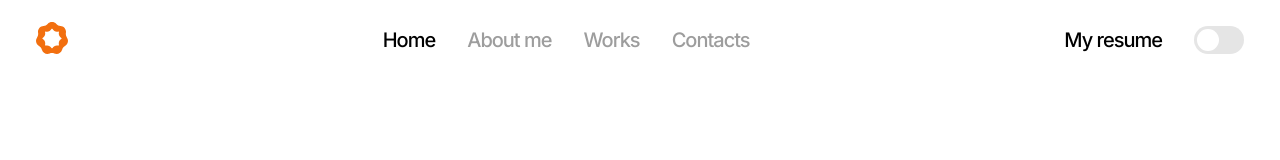
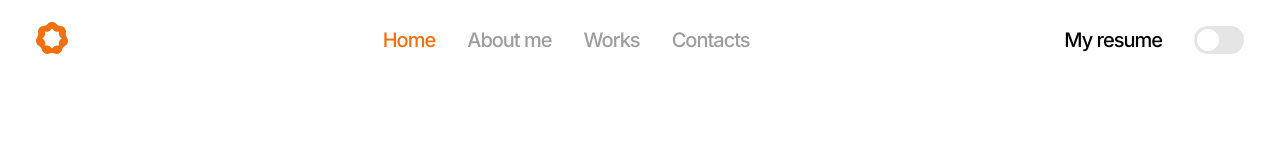
Before and after one commit to cascadetile/yasch, a React (Create React App) app: page / in a window 1280 px wide. In both pictures the pointer is over the element "Home". Shown: the top 160 px of the page. Built offline with nearby package versions, Linux system fonts and the light colour scheme.

Commit message:
feat: add hover animation Header

```diff
--- a/src/components/Header/style.css
+++ b/src/components/Header/style.css
@@ -32,6 +32,13 @@
   /* Black */
 
   color: #9D9D9D;
+
+  transition: all 1s;
+}
+
+.header__menu-item:hover {
+  color: #F26F0F;
+  transition: all 1s;
 }
 
 .header__menu-item--selected {
```
